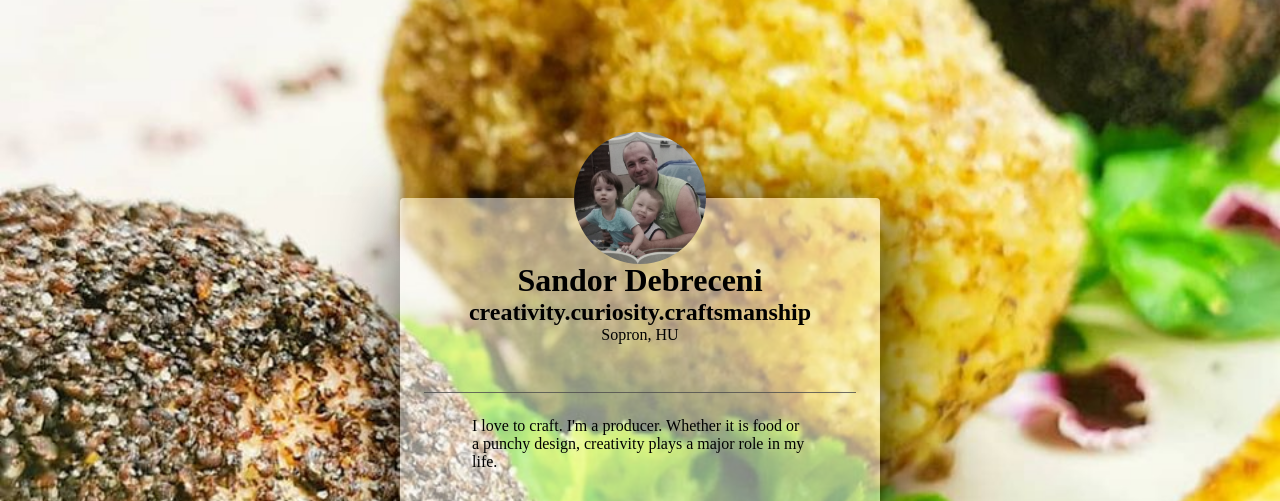
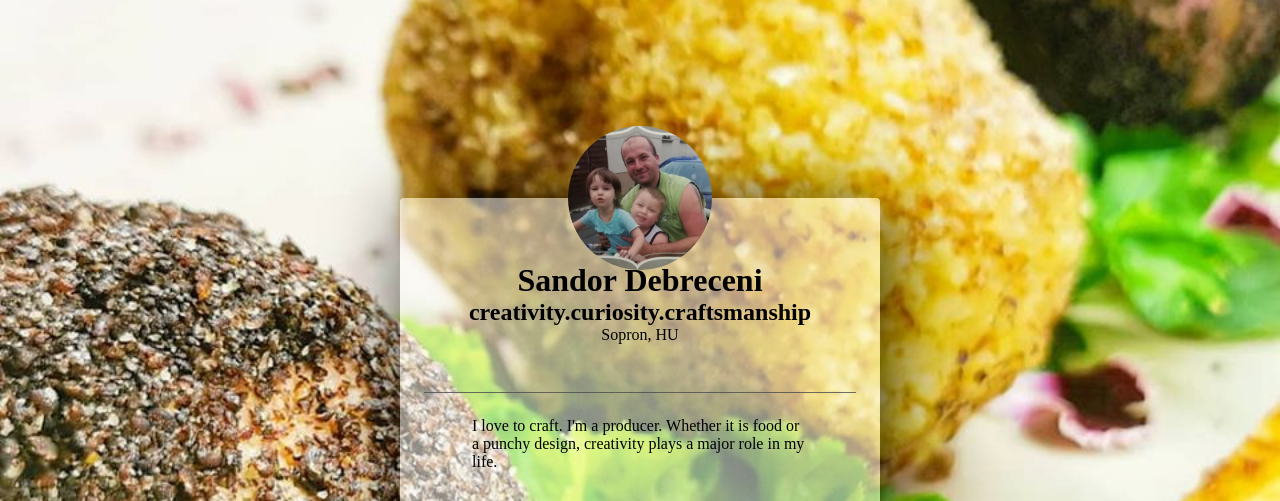
Before and after one commit to debsa-prog/bemutatkozas, a plain HTML site: page index.html in a window 1280 px wide. In both pictures the pointer is over the picture 640 px from the left and 197 px from the top of the page. Shown: the top 501 px of the page. Drawn offline with Linux system fonts and the light colour scheme.

Commit message:
Update main.css
image manu upd1

```diff
--- a/main.css
+++ b/main.css
@@ -34,8 +34,9 @@ img{
   filter: grayscale(50%);
 }
 img:hover{
-  transform: scale(1.1);
+  transform: scale(1.2);
   transition: all .5s ease-in-out;
+  filter: grayscale(10%)
 }
 .profile-img {
   margin-top: -60px;
```
